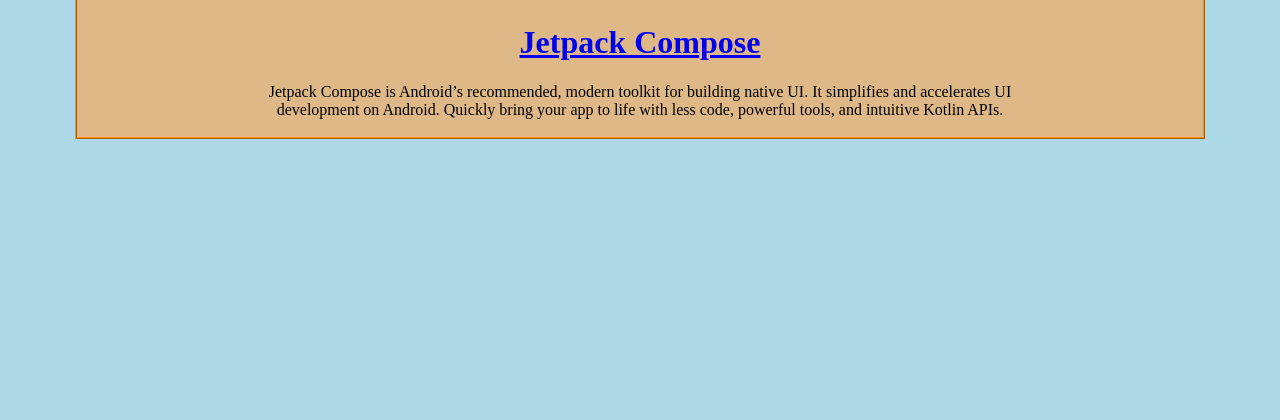
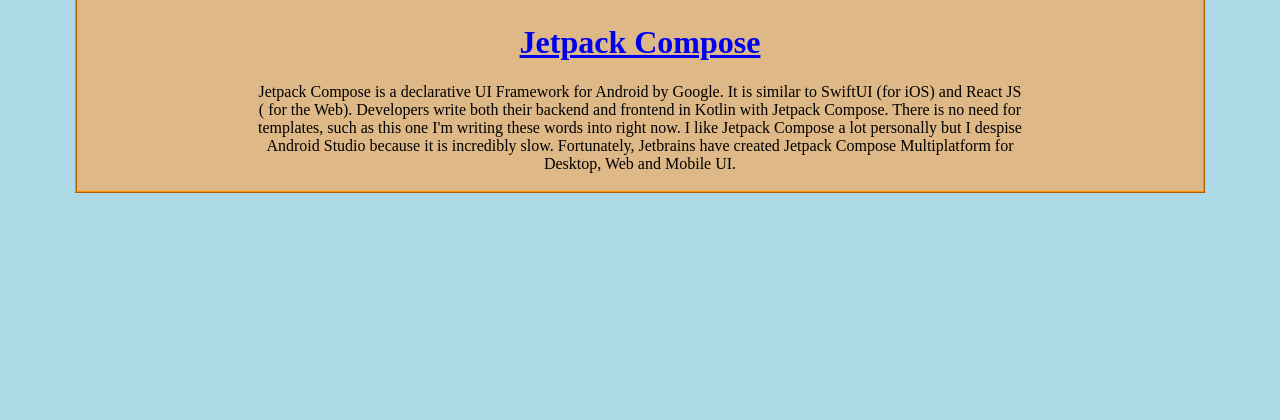
Before and after one commit to AlexDarigan/flaskbioapp, a Flask app: page /compose in a window 1280 px wide. Shown: the part 353-773 px from the top of the page. Run offline with Flask 2, Linux system fonts and the light colour scheme.

Commit message:
Rewrite Compose

```diff
--- a/templates/components/card.html
+++ b/templates/components/card.html
@@ -1,6 +1,6 @@
 {% macro Card(img, title, link) -%}
-<a href="{{url_for(link)}}" class="card card-button">
-    <img src="{{img}}" width="256" height="256">
+<a href={{url_for(link)}} class="card card-button">
+    <img src={{"/static/images/" + img}} width="256" height="256">
     <h1>{{title}}</h1>
 </a>
 {% endmacro -%}
--- a/templates/tech/compose.html
+++ b/templates/tech/compose.html
@@ -2,11 +2,13 @@
 {% from 'components/newtab.html' import Newtab -%}
 {% extends "base.html" %}
 {% block body %}
-{% call Article("static/compose.png") %}
+{% call Article("compose.png") %}
 <h1>{{Newtab("/composehome", "Jetpack Compose")}}</h1>
-<p class="content">Jetpack Compose is Android’s recommended, modern toolkit for building native UI.
-It simplifies and accelerates UI development on Android. Quickly bring your app to life with less code,
-powerful tools, and intuitive Kotlin APIs.
+<p class="content">
+Jetpack Compose is a declarative UI Framework for Android by Google. It is similar to SwiftUI (for iOS) and React JS (
+for the Web). Developers write both their backend and frontend in Kotlin with Jetpack Compose. There is no need for templates,
+such as this one I'm writing these words into right now. I like Jetpack Compose a lot personally but I despise Android Studio because
+it is incredibly slow. Fortunately, Jetbrains have created Jetpack Compose Multiplatform for Desktop, Web and Mobile UI.
 </p>
 {% endcall %}
 {% endblock %}
--- a/templates/tech/docker.html
+++ b/templates/tech/docker.html
@@ -2,7 +2,7 @@
 {% from 'components/newtab.html' import Newtab %}
 {% extends "base.html" %}
 {% block body %}
-{% call Article("static/docker.svg") %}
+{% call Article("docker.svg") %}
 <h1>{{Newtab("/dockerhome", "Docker")}}</h1>
 <p class="content">Docker is a set of platform as a service (PaaS) products that use OS-level virtualization
 to deliver software in packages called containers. The service has both free and premium tiers.
--- a/templates/tech/godot.html
+++ b/templates/tech/godot.html
@@ -2,7 +2,7 @@
 {% from 'components/newtab.html' import Newtab -%}
 {% extends "base.html" %}
 {% block body %}
-{% call Article("static/godot.svg") %}
+{% call Article("godot.svg") %}
 <h1>{{Newtab("/godotengine", "Godot Engine")}}</h1>
 <p class="content">Godot is a cross-platform, free and open-source game engine released under the MIT license.
 It was initially developed by Argentine software developers {{Newtab("/juan", "Juan Linietsky")}}
```
